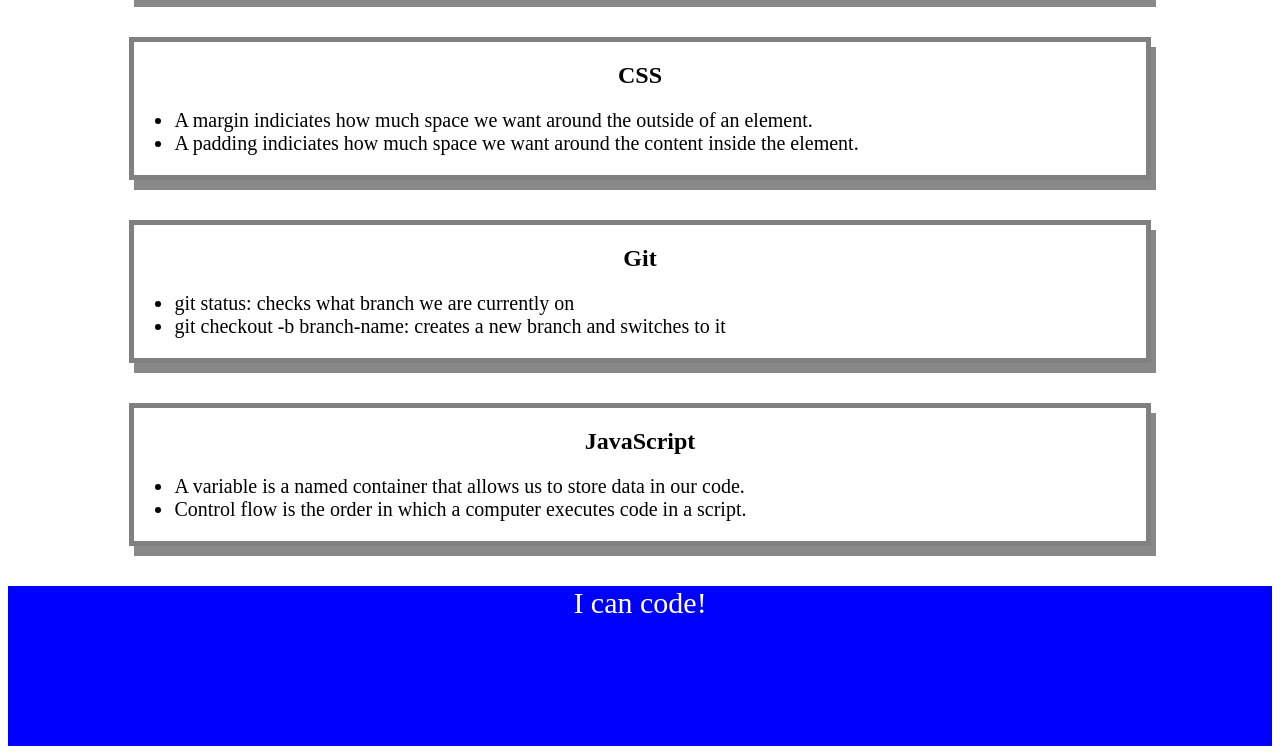
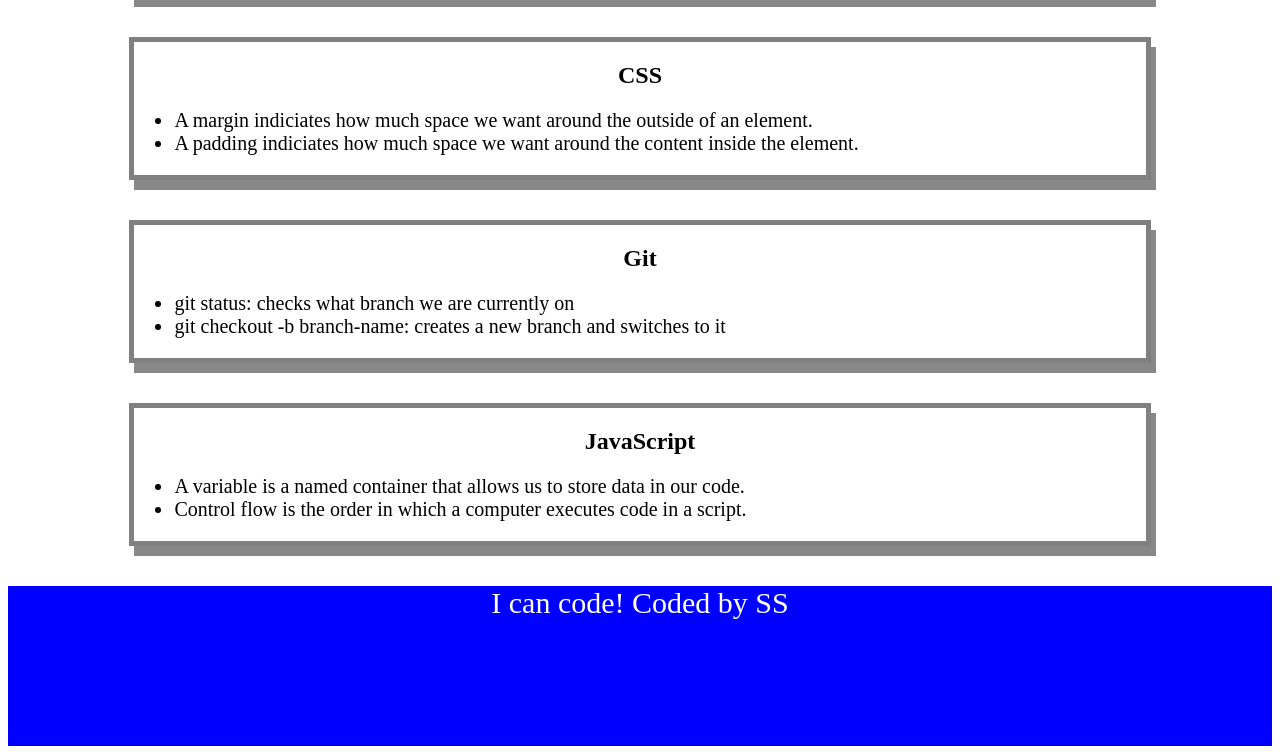
Before and after one commit to shoc71/prework-study-guide, a plain HTML site: page index.html in a window 1280 px wide. Shown: the part 367-1121 px from the top of the page. Drawn offline with Linux system fonts and the light colour scheme.

Commit message:
Update index.html

```diff
--- a/index.html
+++ b/index.html
@@ -53,7 +53,7 @@
     </main>
 
     <footer>
-      <p>I can code!</p>
+      <p>I can code! Coded by SS</p>
     </footer>
     <script src="./assets/script.js"></script>
   </body>
```
